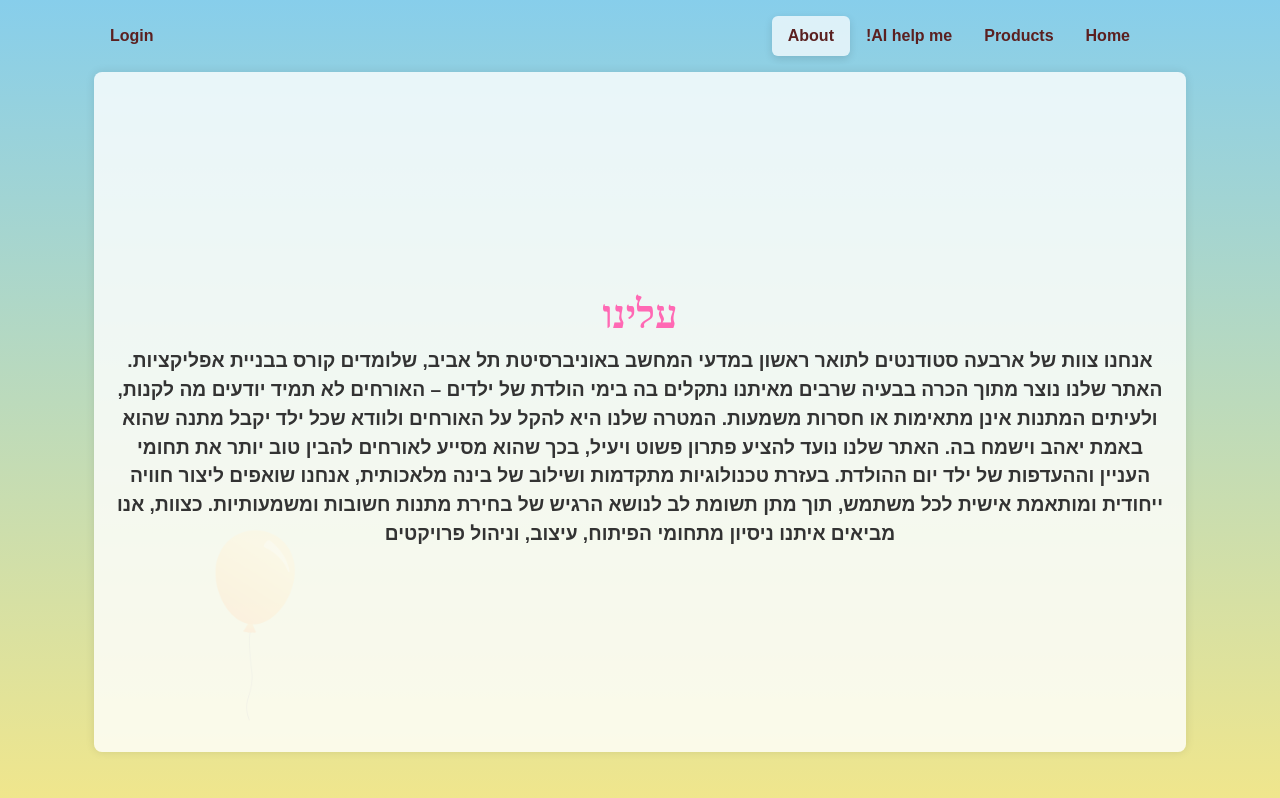
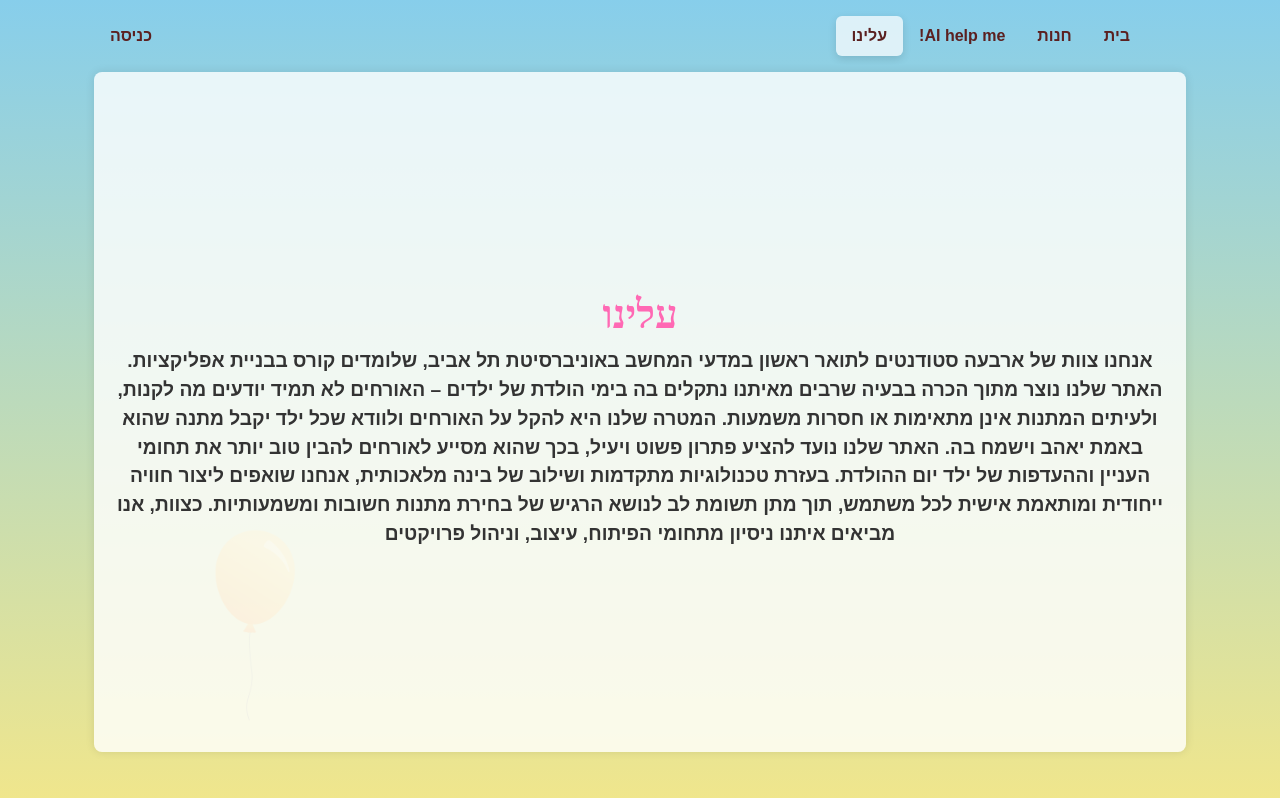
Before and after one commit to ghaidaahaj42/finalproject, a React (Create React App) app: page /about in a window 1280 px wide. Shown: the top 798 px of the page. Built offline with nearby package versions, Linux system fonts and the light colour scheme; a web font is replaced by a local one.

Commit message:
making the nav bar rtl - righ to left and make it in hebrew

```diff
--- a/src/Navbarlist.js
+++ b/src/Navbarlist.js
@@ -10,12 +10,12 @@ const Navbarlist = ({ currentUser, onLogout }) => {
         <ul className="nav nav-pills">
           <li className="nav-item">
             <NavLink to="/" className="nav-link" activeClassName="active" exact>
-              Home
+              בית
             </NavLink>
           </li>
           <li className="nav-item">
             <NavLink to="/products" className="nav-link" activeClassName="active">
-              Products
+              חנות
             </NavLink>
           </li>
           <li className="nav-item">
@@ -25,7 +25,7 @@ const Navbarlist = ({ currentUser, onLogout }) => {
           </li>
           <li className="nav-item">
             <NavLink to="/about" className="nav-link" activeClassName="active">
-              About
+              עלינו
             </NavLink>
           </li>
         </ul>
@@ -34,23 +34,23 @@ const Navbarlist = ({ currentUser, onLogout }) => {
           {!currentUser ? (
             <li className="nav-item">
               <NavLink to="/login" className="nav-link" activeClassName="active">
-                Login
+                כניסה
               </NavLink>
             </li>
           ) : (
             <li className="nav-item d-flex align-items-center">
               <NavDropdown title={currentUser} id="navbarScrollingDropdown">
                 <NavDropdown.Item as={Link} to="/list-of-my-gifts">
-                  List Of My Gifts
+                  רשימת המתנות שלי
                 </NavDropdown.Item>
                 <NavDropdown.Item href="#action3">Action</NavDropdown.Item>
                 <NavDropdown.Divider />
-                <NavDropdown.Item href="#action5">
+                {/* <NavDropdown.Item href="#action5">
                   Something else here
-                </NavDropdown.Item>
+                </NavDropdown.Item> */}
               </NavDropdown>
               <Nav.Link as={Link} to="/login" onClick={onLogout} className="nav-link ml-2">
-                Logout
+                יציאה
               </Nav.Link>
             </li>
           )}
```
